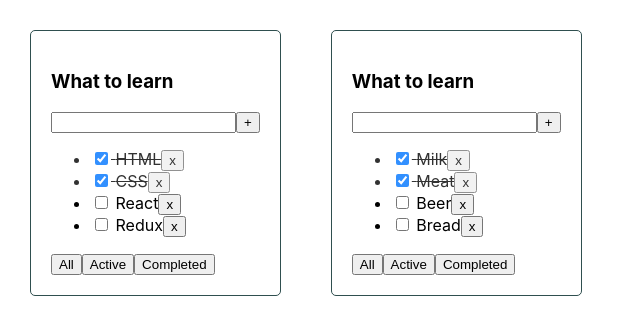
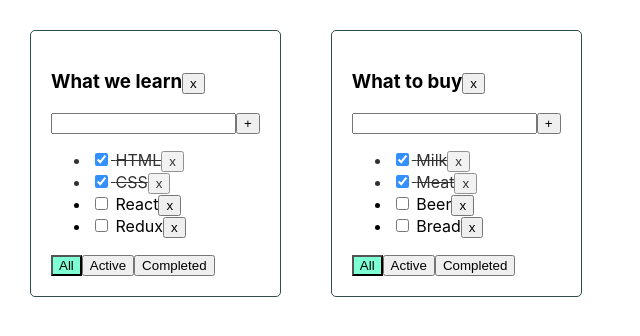
Before and after one commit to Lapa17/it-incubator-todolist-ts-lapa, a React (Create React App) app: page / in a window 1280 px wide. Shown: the top 336 px of the page, without its empty margins (0-640 px from the left). Built offline with nearby package versions, Linux system fonts and the light colour scheme.

Commit message:
completed to-do-list 5

```diff
--- a/src/App.tsx
+++ b/src/App.tsx
@@ -97,20 +97,43 @@ function App() {
         setTodolists(todoLists.filter(t => t.id !== todoListID))
         delete tasks[todoListID]
     }
+    const changeFilter = (value: FilterValuesType, todoListID: string) => {
+        let todolist = todoLists.find(tl => tl.id === todoListID)
+        if(todolist){
+            todolist.filter = value;
+            setTodolists([...todoLists])
+        }
 
+
+    };
     //UI:
     const todoListComponents = todoLists.map(tl => {
+
+        let taskForRender = tasks[tl.id]
+
+        if( tl.filter === 'active'){
+            taskForRender= tasks[tl.id].filter(t => t.isDone === false)
+
+        }
+        if (tl.filter === 'completed'){
+            taskForRender = tasks[tl.id].filter(t => t.isDone === true)
+
+        }
+
+
         return <TodoList
         key = {tl.id}
         id = {tl.id}
-        title={"What to learn"}
-        tasks={tasks}
+        title={tl.title}
+        tasks={taskForRender}
+        filter={tl.filter}
         removeTask={removeTask}
         addTask={addTask}
         changeCheked={changeCheked}
         todoLists={todoLists}
         setTodolists={setTodolists}
-        setTasks={setTasks}
+        changeFilter={changeFilter}
+        removeTodoList={removeTodoList}
 
     />
     })
--- a/src/TodoList.tsx
+++ b/src/TodoList.tsx
@@ -7,28 +7,32 @@ import { TaskMap } from './components/TaskMap';
 type TodoListPropsType = {
     id: string
     title: string
-    tasks: TaskArrayType
+    tasks: Array<TaskType>
     removeTask: (taskID: string, todoListID: string) => void
     addTask: (title: string, todoListID: string) => void
     changeCheked:(check:CheckType, taskId:string, todoListID: string)=> void
     todoLists:Array<TodoListType>
     setTodolists:React.Dispatch<React.SetStateAction<TodoListType[]>>
-    setTasks: React.Dispatch<React.SetStateAction<TaskArrayType>>
+    changeFilter:(value: FilterValuesType, todoListID: string) => void
+    removeTodoList:(todoListID: string) => void
+    filter: FilterValuesType
 
 }
 
-const TodoList = ({ tasks, removeTask, addTask, title,changeCheked,setTodolists, todoLists,setTasks,  ...props}: TodoListPropsType) => {
+const TodoList = ({ tasks, removeTask, addTask, title,changeCheked,setTodolists, todoLists,filter,changeFilter,removeTodoList,  ...props}: TodoListPropsType) => {
 
     const [error,setError] = useState('')
 
-
+    const onRemoveTodoListHandler = () =>{
+        removeTodoList(props.id)
+    }
 
     let taskForRender = tasks;
 
 
 
 
-    const tasksJSXelements = taskForRender[props.id].map(task => {
+    const tasksJSXelements = taskForRender.map(task => {
         const onRemoveHandler = () => removeTask(task.id, props.id)
         const onChangeCheckHandler =(e:ChangeEvent<HTMLInputElement>) => {
             changeCheked(e.currentTarget.checked, task.id, props.id)
@@ -40,26 +44,7 @@ const TodoList = ({ tasks, removeTask, addTask, title,changeCheked,setTodolists,
         )
     }
     )
-    const onChangeClickHandler = (value: FilterValuesType, todoListID: string) => {
-        let todolist = todoLists.find(tl => tl.id === todoListID)
-        if(todolist){
-            todolist.filter = value;
-            setTodolists([...todoLists])
-        }
-        if( value === 'all'){
-            taskForRender[props.id] =tasks[props.id].filter(t => t)
-            setTasks({...tasks})
-        }
-        if( value === 'active'){
-            taskForRender[props.id] = tasks[props.id].filter(t => t.isDone === false)
-            setTasks({...tasks})
-        }
-        if (value === 'completed'){
-            taskForRender[props.id] = tasks[props.id].filter(t => t.isDone === true)
-            setTasks({...tasks})
-        }
 
-    };
 
     const [newTaskTitle, setNewTaskTitle] = useState('')
 
@@ -75,7 +60,9 @@ const TodoList = ({ tasks, removeTask, addTask, title,changeCheked,setTodolists,
 
     return (
         <div className="todolist">
-            <h3>{title}</h3>
+            <h3>{title}
+                <Button onClick={onRemoveTodoListHandler} name={'x'}/>
+            </h3>
             <div>
                 {/* <FullInput callBack={addTask}/> */}
                 <Input newTaskTitle={newTaskTitle} callBack={addTask} setNewTaskTitle={setNewTaskTitle} addTaskHandler={addTaskHandler} error={error} setError={setError} id={props.id}/>
@@ -86,9 +73,9 @@ const TodoList = ({ tasks, removeTask, addTask, title,changeCheked,setTodolists,
                 {tasksJSXelements}
             </ul>
             <div>
-                <Button onClick={() => onChangeClickHandler('all', props.id)} name='All' />
-                <Button onClick={() => onChangeClickHandler('active', props.id)} name='Active' />
-                <Button onClick={() => onChangeClickHandler('completed', props.id)} name='Completed' />
+                <Button filter={filter === 'all'? 'all': ''} onClick={() => changeFilter('all', props.id)} name='All' />
+                <Button filter={filter === 'active'? 'active': ''} onClick={() => changeFilter('active', props.id)} name='Active' />
+                <Button filter={filter === 'completed'? 'completed': ''} onClick={() => changeFilter('completed', props.id)} name='Completed' />
             </div>
         </div>
     )
@@ -97,4 +84,4 @@ const TodoList = ({ tasks, removeTask, addTask, title,changeCheked,setTodolists,
 export default TodoList;
 
 
-// filter={todoLists[0].filter === 'all'? 'all': ''}
+//
--- a/src/components/Button.tsx
+++ b/src/components/Button.tsx
@@ -4,18 +4,19 @@ import { FilterValuesType } from '../App'
 type ButtonPropsType = {
     onClick: ()=> void
     name: string
+    filter?:string
 
 }
 
 
-export const Button =({onClick,name, ...props}:ButtonPropsType) =>{
+export const Button =({onClick,name,filter, ...props}:ButtonPropsType) =>{
 
     const onBtnClick = () =>{
         onClick()
     }
 
     return (
-        <button onClick={onBtnClick} >{name}</button>
+        <button onClick={onBtnClick} className={filter === 'all' || filter === 'active' || filter === 'completed' ? 'active-filter' : ''}>{name}</button>
     )
 }
-//className={filter === 'all' || filter === 'active' || filter === 'completed' ? 'active-filter' : ''}
+//
```
